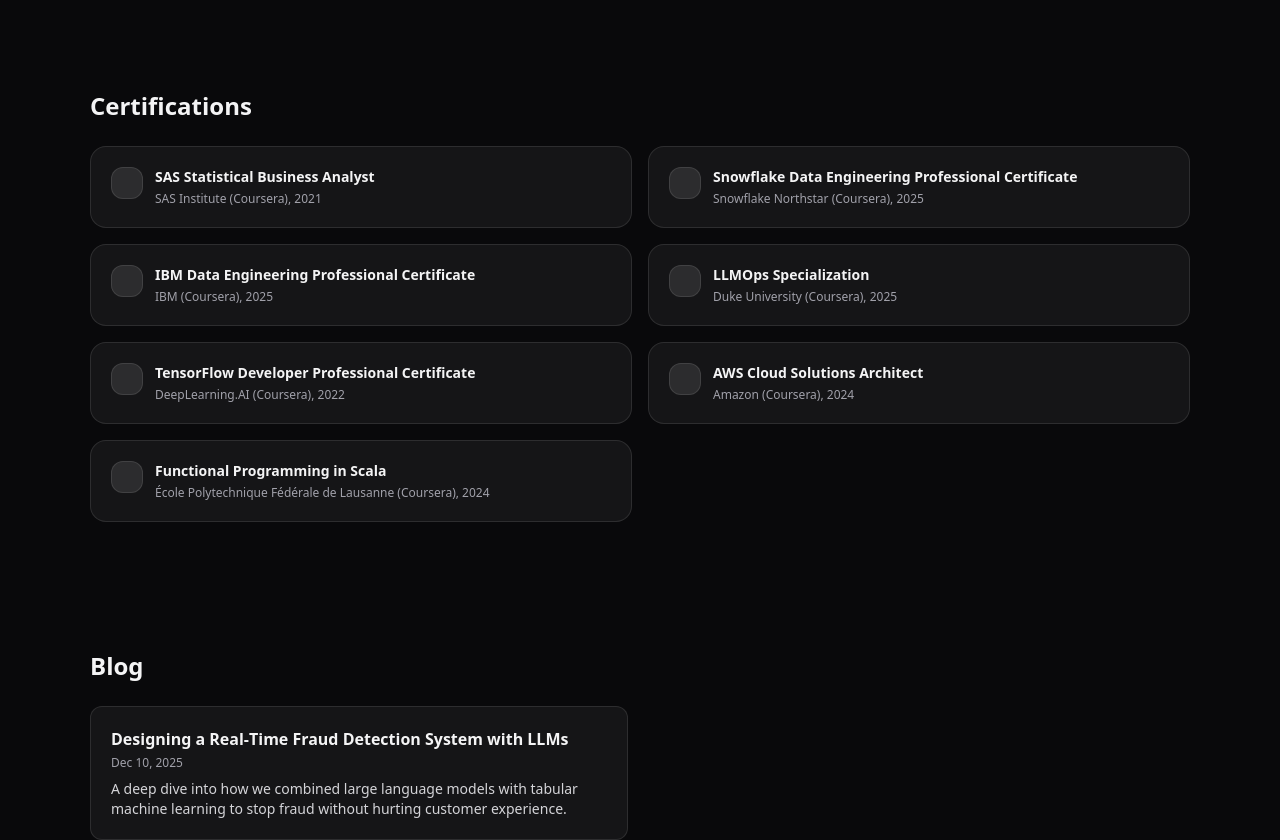
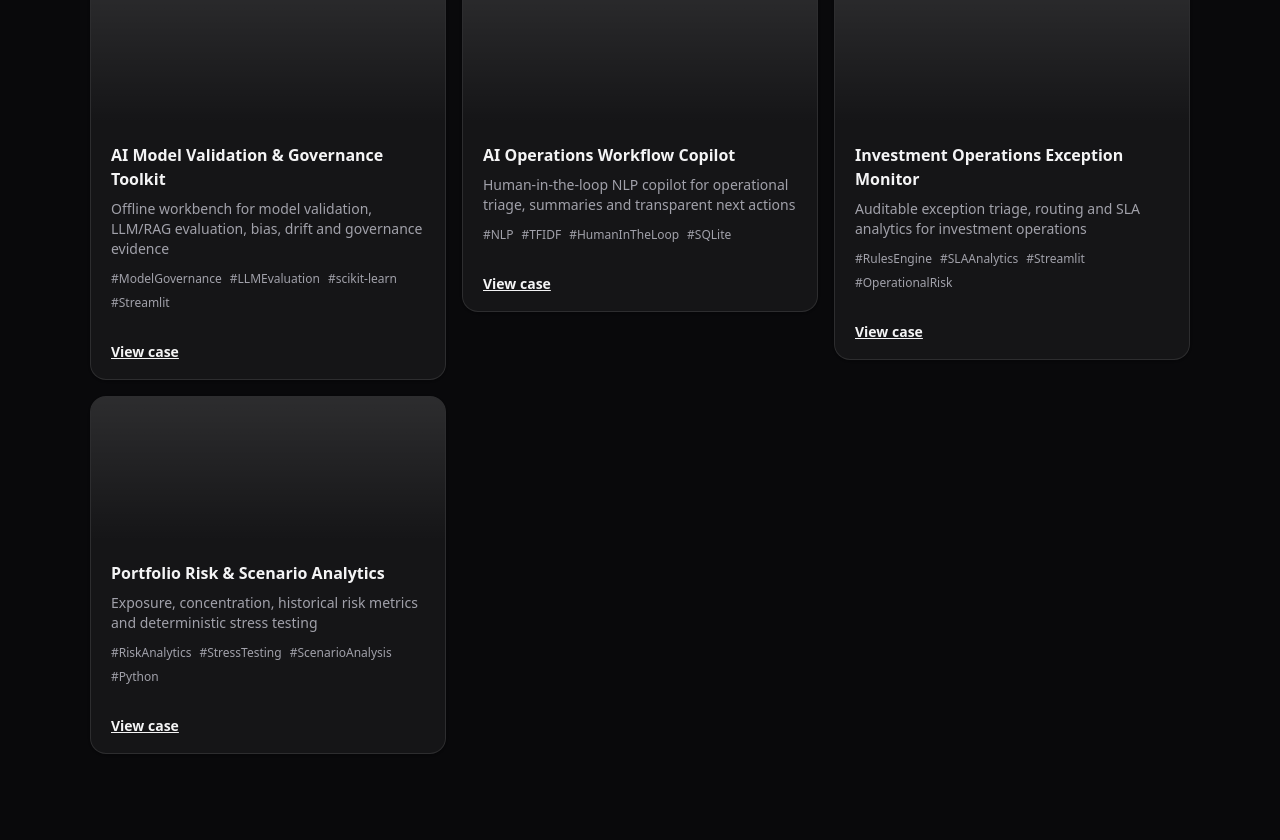
Before and after one commit to Ivan-HIta/portfolio, a Next.js app: page / in a window 1280 px wide. Shown: the part 2760-3600 px from the top of the page. Built offline with nearby package versions, Linux system fonts and the light colour scheme.

Commit message:
Add AI ML Data projects to portfolio homepage

```diff
--- a/data/profile.ts
+++ b/data/profile.ts
@@ -157,7 +157,67 @@
         "Modelo híbrido LLM + MLP para prevenir fraude sin afectar a clientes legítimos",
       tags: ["#LLM", "#MLP", "#FraudDetection", "#MLOps"],
       links: { code: "", demo: "" }
-    }
+    },
+{
+  "slug": "ai-model-validation-governance-toolkit",
+  "title": "AI Model Validation & Governance Toolkit",
+  "subtitle": "Offline workbench for model validation, LLM/RAG evaluation, bias, drift and governance evidence",
+  "tags": [
+    "#ModelGovernance",
+    "#LLMEvaluation",
+    "#scikit-learn",
+    "#Streamlit"
+  ],
+  "links": {
+    "code": "",
+    "demo": ""
+  }
+},
+{
+  "slug": "ai-operations-workflow-copilot",
+  "title": "AI Operations Workflow Copilot",
+  "subtitle": "Human-in-the-loop NLP copilot for operational triage, summaries and transparent next actions",
+  "tags": [
+    "#NLP",
+    "#TFIDF",
+    "#HumanInTheLoop",
+    "#SQLite"
+  ],
+  "links": {
+    "code": "",
+    "demo": ""
+  }
+},
+{
+  "slug": "investment-operations-exception-monitor",
+  "title": "Investment Operations Exception Monitor",
+  "subtitle": "Auditable exception triage, routing and SLA analytics for investment operations",
+  "tags": [
+    "#RulesEngine",
+    "#SLAAnalytics",
+    "#Streamlit",
+    "#OperationalRisk"
+  ],
+  "links": {
+    "code": "",
+    "demo": ""
+  }
+},
+{
+  "slug": "portfolio-risk-scenario-analytics",
+  "title": "Portfolio Risk & Scenario Analytics",
+  "subtitle": "Exposure, concentration, historical risk metrics and deterministic stress testing",
+  "tags": [
+    "#RiskAnalytics",
+    "#StressTesting",
+    "#ScenarioAnalysis",
+    "#Python"
+  ],
+  "links": {
+    "code": "",
+    "demo": ""
+  }
+}
   ],
 
   /**
```
